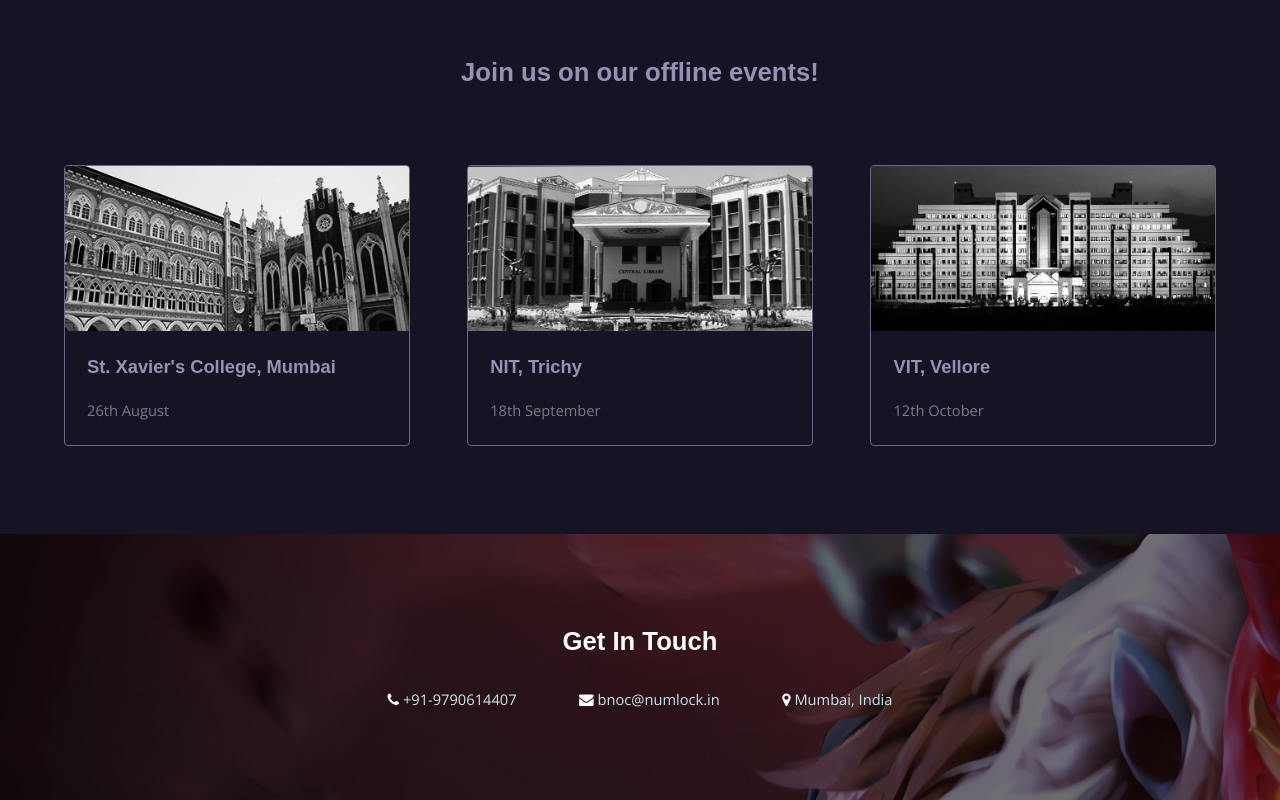
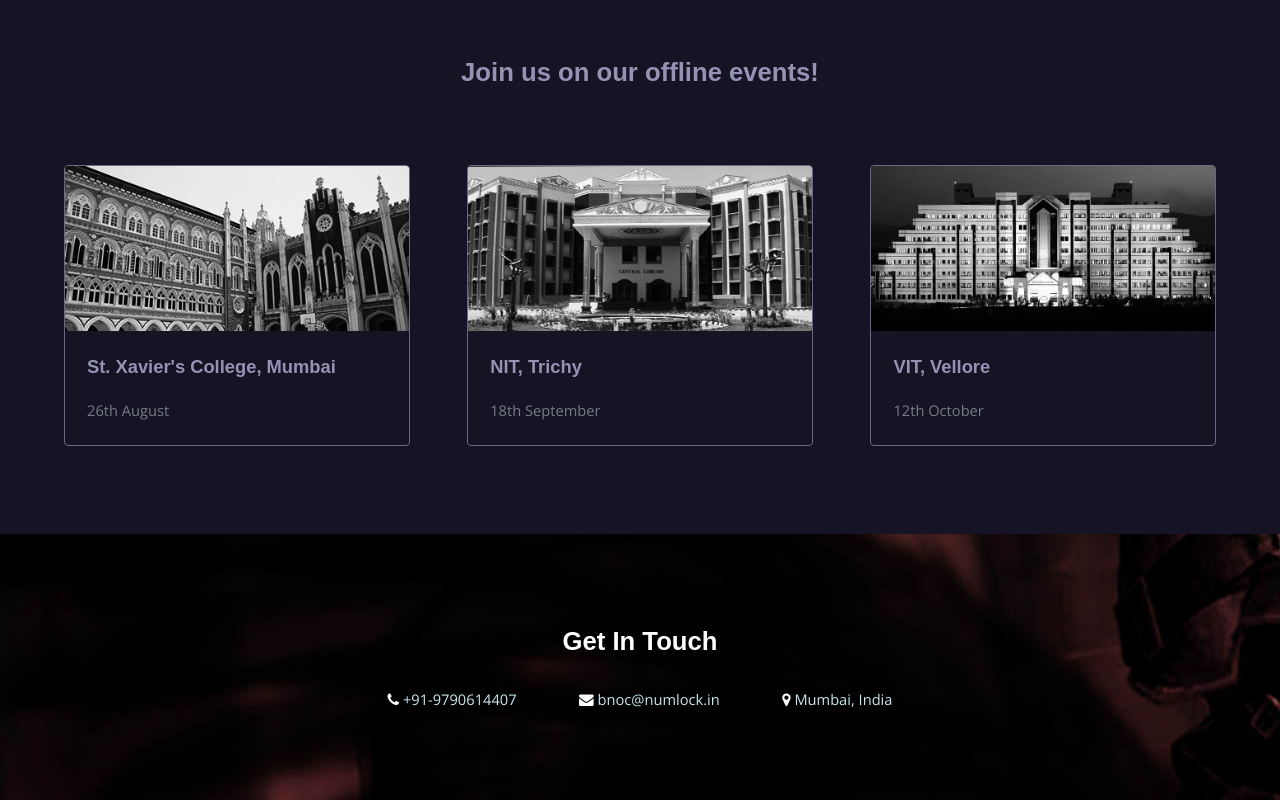
Before and after one commit to saurabh17codex/BNOC-Site, a plain HTML site: page index.html in a window 1280 px wide. Shown: the part 1573-2373 px from the top of the page. Drawn offline with nearby package versions, Linux system fonts and the light colour scheme.

Commit message:
Images Update

```diff
--- a/assets/css/main.css
+++ b/assets/css/main.css
@@ -3154,7 +3154,7 @@
 
 	#footer {
 		padding: 6em 0 4em 0;
-		background: url(../../images/banner.jpg);
+		background: url(../../images/bg3.jpg);
 		text-align: center;
 		color: #c8e7f0;
 	}
```
Also changed, not shown: images/bg3.jpg (added).
